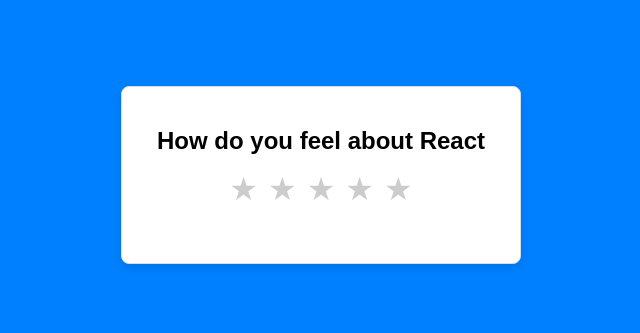
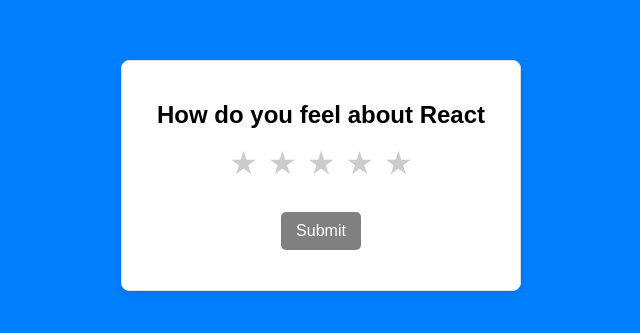
Before and after one commit to robson-muniz/rating-star, a React app: page / in a window 1280 px wide. Shown: the part 225-558 px from the top of the page, without its empty margins (319-959 px from the left). Built offline with nearby package versions, Linux system fonts and the light colour scheme; the HTML template or start-up script is replaced by a standard one.

Commit message:
Submit Rating...

```diff
--- a/src/components/Rating.jsx
+++ b/src/components/Rating.jsx
@@ -3,10 +3,23 @@
 
 const Rating = ({heading, color, feedbackMessages}) => {
     const [rating, setRating] = useState(0)
-   const [hover, setHover ] = useState(0)
+    const [hover, setHover ] = useState(0)
+    const [submitted, setSubmitted] = useState(false)
 
     const stars = Array.from({length: 5}, (_, i) => i + 1);
     // const feedbackMessages = ['Terrible', 'Poor', 'Fair', 'Good', 'excellent']
+
+    const handleSubmit = () => {
+        if (rating > 0) {
+            setSubmitted(true)
+            setRating(0)
+            setHover(0)
+        }
+    }
+
+    const closeModal = () => {
+        setSubmitted(false)
+    }
 
     return (
         <div className="rating-container">
@@ -23,20 +36,21 @@
                         hoverEnter={setHover}
                         hoverLeave={() => setHover(null)}
                     />
-                    // <span
-                    //     onClick={() => setRating(star)}
-                    //     onMouseEnter={() => setHover(star)}
-                    //     onMouseLeave={() => setHover(0)}
-                    //     className= {`star`}
-                    //     style={{
-                    //         color: star <= (hover || rating) ? color : '#ccc'
-                    //     }}
-                    //     key={star}>
-                    //     {'\u2605'}
-                    // </span>
                 ))}
             </div>
             {rating > 0 && <p className='feedback'>{feedbackMessages[rating - 1]}</p>}
+            <button className='submit-btn' onClick={handleSubmit} disabled={rating ===0}>Submit</button>
+
+            {/*{Modal}*/}
+            {submitted && (
+                <div className="modal-overlay">
+                    <div className="modal">
+                        <h2>Thank You</h2>
+                        <p>You rated us {rating} star{rating > 1 ? 's' : ''}</p>
+                        <button className='close-btn' onClick={closeModal}>Close</button>
+                    </div>
+                </div>
+            )}
         </div>
     );
 };
--- a/src/components/Star.jsx
+++ b/src/components/Star.jsx
@@ -7,11 +7,10 @@
            onMouseEnter={() => hoverEnter(star)}
            onMouseLeave={hoverLeave}
            className='star'
-           style={{color: star <= (hover || rating) ? color : '#ccc'}}
+           style={{color: star <= (hover || rating) ? color : '#ccc'}}>
 
-       >
-
-           {'\u2605'}</span>
+           {'\u2605'}
+       </span>
     );
 }
 
```
